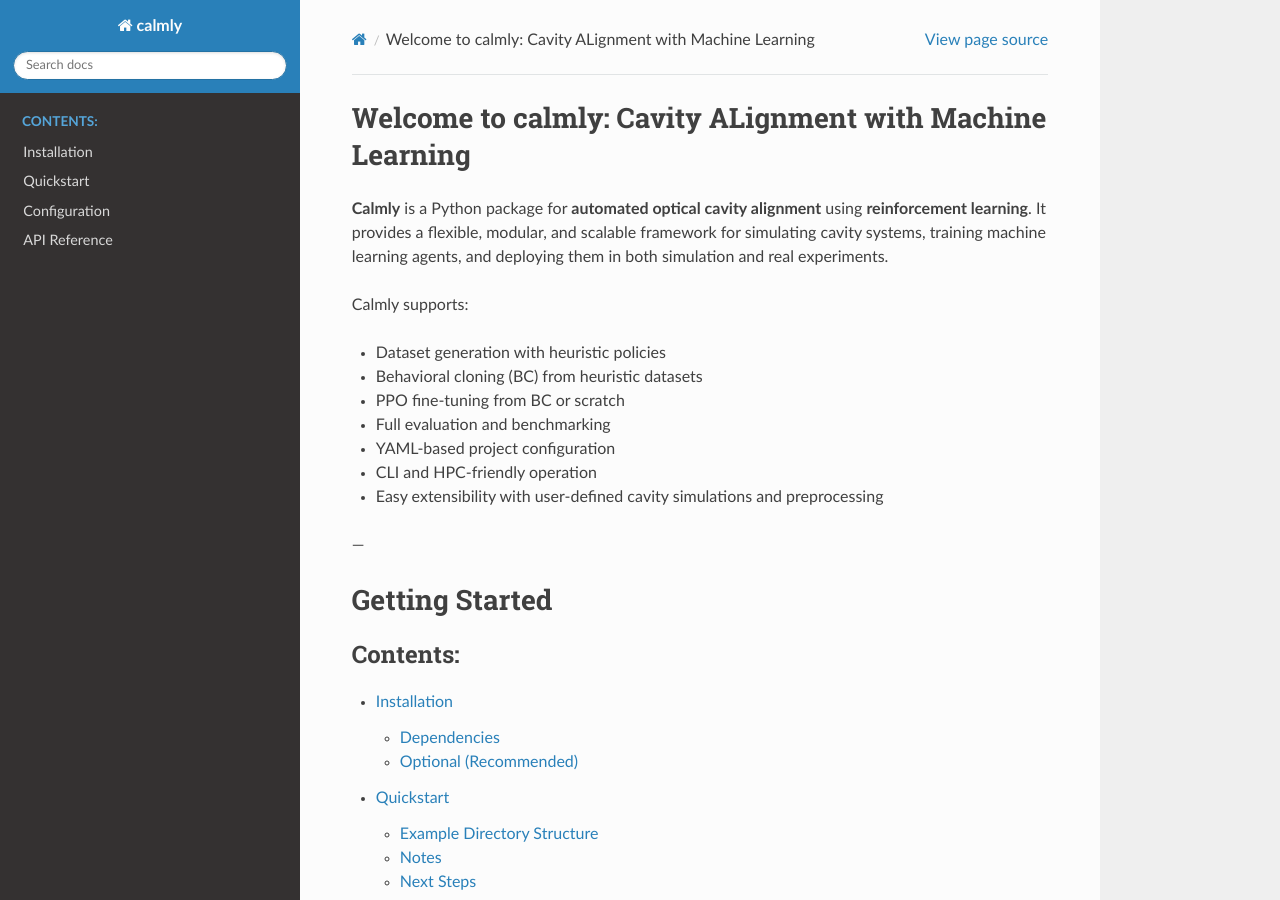
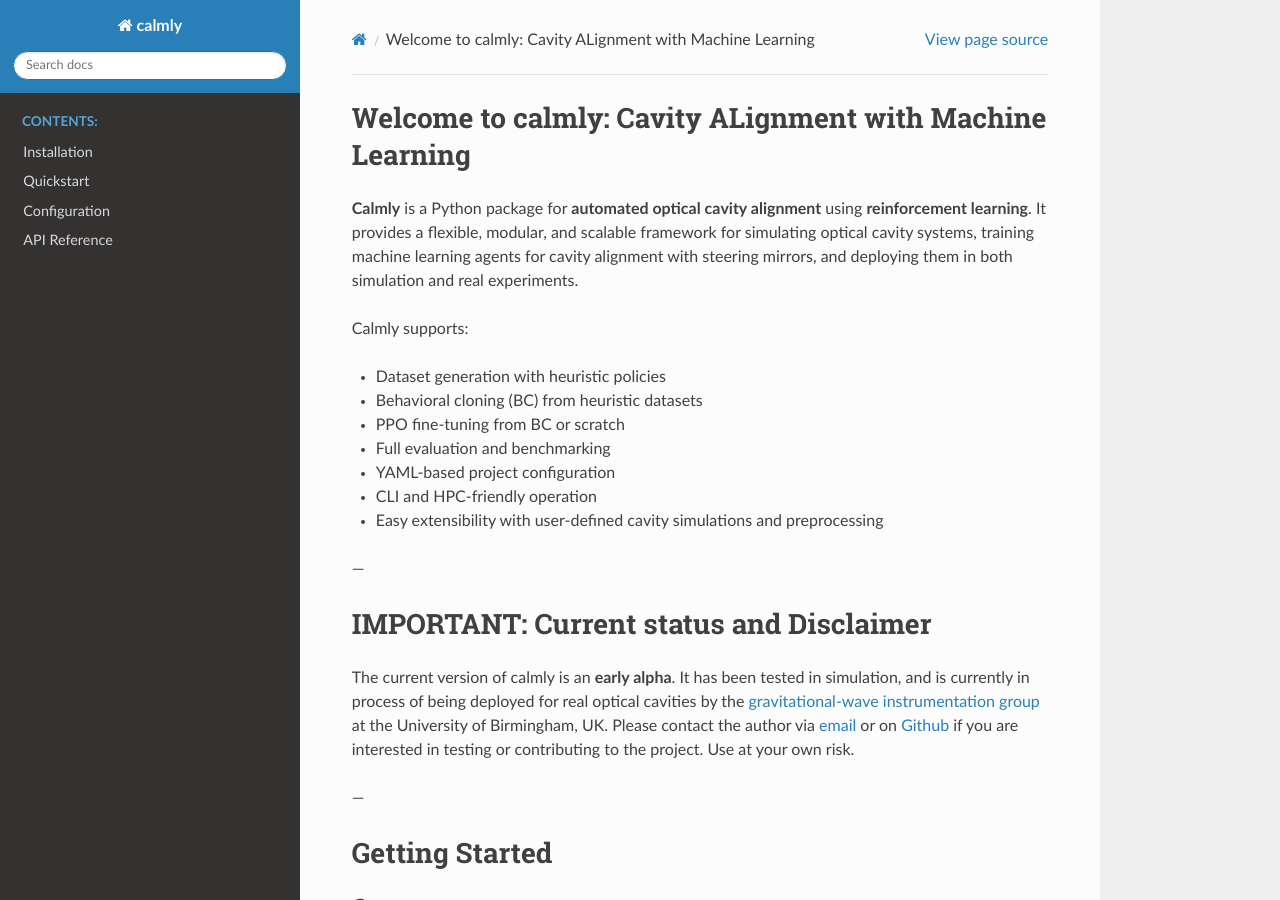
Before and after one commit to artemiy-dmitriev/calmly, a Sphinx documentation site: the page built from docs/source/index.rst, in a window 1280 px wide and 900 px high. Built offline with Sphinx 7.4.7 and the Read the Docs theme 3.1.0, drawn with Linux system fonts in a browser that asks for light colours.

Commit message:
Adding configs for readthedocs.io

```diff
--- /dev/null
+++ b/docs/requirements.txt
@@ -0,0 +1,6 @@
+sphinx
+sphinx_rtd_theme
+numpydoc
+myst-parser
+autodoc
+sphinx-autodoc-typehints
--- a/docs/source/index.rst
+++ b/docs/source/index.rst
@@ -9,7 +9,7 @@
 =========================================================
 
 **Calmly** is a Python package for **automated optical cavity alignment** using **reinforcement learning**.
-It provides a flexible, modular, and scalable framework for simulating cavity systems, training machine learning agents, and deploying them in both simulation and real experiments.
+It provides a flexible, modular, and scalable framework for simulating optical cavity systems, training machine learning agents for cavity alignment with steering mirrors, and deploying them in both simulation and real experiments.
 
 Calmly supports:
 
@@ -20,6 +20,12 @@
 - YAML-based project configuration
 - CLI and HPC-friendly operation
 - Easy extensibility with user-defined cavity simulations and preprocessing
+
+---
+
+IMPORTANT: Current status and Disclaimer
+========================================
+The current version of calmly is an **early alpha**. It has been tested in simulation, and is currently in process of being deployed for real optical cavities by the `gravitational-wave instrumentation group <https://www.sr.bham.ac.uk/instrumental/>`_ at the University of Birmingham, UK. Please contact the author via `email <mailto:artemiydmitriev@gmail.com>`_ or on `Github <https://github.com/artemiy-dmitriev>`_ if you are interested in testing or contributing to the project. Use at your own risk.
 
 ---
 
```
Also changed, not shown: .readthedocs.yml (added).
